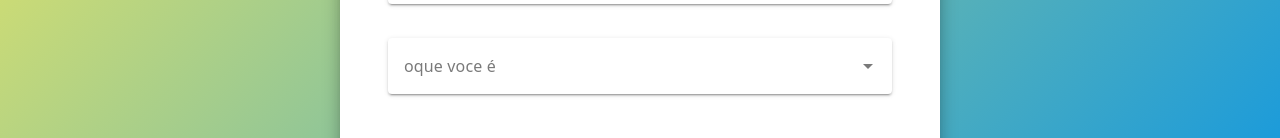
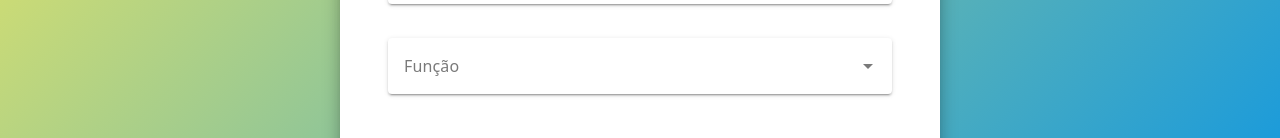
Before and after one commit to Inaciogabriel0/sistema-escolar, a Vue app in the folder frontend/: page /login in a window 1280 px wide. Shown: the part 431-569 px from the top of the page. Built offline with nearby package versions, Linux system fonts and the light colour scheme.

Commit message:
altera rótulo do seletor de função no formulário de login

```diff
--- a/frontend/src/components/LoginComponent.vue
+++ b/frontend/src/components/LoginComponent.vue
@@ -23,7 +23,7 @@
         <v-select
           v-model="form.select"
           :items="items"
-          label="oque voce é"
+          label="Função"
           :rules="selectRules"
           variant="solo"
           class="mb-3"
```
